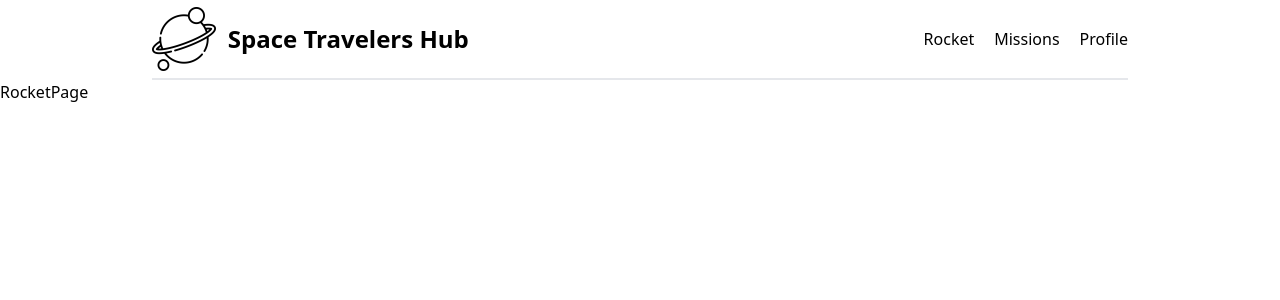
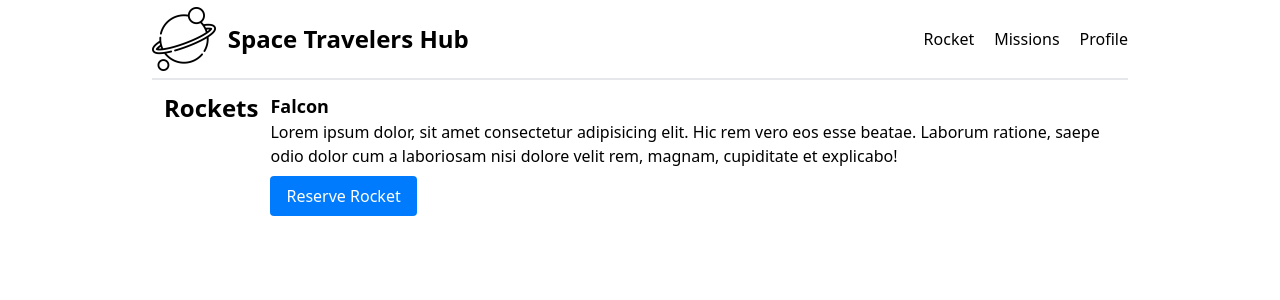
Before and after one commit to Othniel2471/space-travel, a React (Create React App) app: page / in a window 1280 px wide. Shown: the top 300 px of the page. Built offline with nearby package versions, Linux system fonts and the light colour scheme.

Commit message:
added redux

```diff
--- /dev/null
+++ b/src/components/RocketItem.jsx
@@ -0,0 +1,27 @@
+import React from 'react';
+
+function RocketItem() {
+  return (
+    <div className="container mx-auto px-3 py-3 flex flex-col md:flex-row">
+      <div className="col-span-2">
+        <h1 className="text-2xl font-semibold">Rockets</h1>
+      </div>
+      <div className="col-span-7 mt-4 md:mt-0 ml-3">
+        <h3 className="capitalize text-lg font-semibold">falcon</h3>
+        <p className="title">
+          Lorem ipsum dolor, sit amet consectetur adipisicing elit. Hic rem vero
+          eos esse beatae. Laborum ratione, saepe odio dolor cum a laboriosam
+          nisi dolore velit rem, magnam, cupiditate et explicabo!
+        </p>
+        <button
+          type="button"
+          className="capitalize bg-[#017bfe] mt-2 text-white rounded py-2 px-4 hover:bg-[#0d8bf0]"
+        >
+          reserve rocket
+        </button>
+      </div>
+    </div>
+  );
+}
+
+export default RocketItem;
--- a/src/index.js
+++ b/src/index.js
@@ -1,11 +1,15 @@
 import React from 'react';
 import ReactDOM from 'react-dom/client';
 import './index.css';
+import { Provider } from 'react-redux';
+import store from './redux/store';
 import App from './App';
 
 const root = ReactDOM.createRoot(document.getElementById('root'));
 root.render(
   <React.StrictMode>
-    <App />
+    <Provider store={store}>
+      <App />
+    </Provider>
   </React.StrictMode>,
 );
--- a/src/pages/RocketPage.jsx
+++ b/src/pages/RocketPage.jsx
@@ -1,7 +1,8 @@
 import React from 'react';
+import RocketItem from '../components/RocketItem';
 
 function RocketPage() {
-  return <div>RocketPage</div>;
+  return <RocketItem />;
 }
 
 export default RocketPage;
--- /dev/null
+++ b/src/redux/store.js
@@ -0,0 +1,7 @@
+import { configureStore } from '@reduxjs/toolkit';
+
+const store = configureStore({
+  reducer: {},
+});
+
+export default store;
```
Also changed, not shown: src/redux/mission/MissionSlice.js (added), src/redux/rocket/RocketSlice.js (added).
